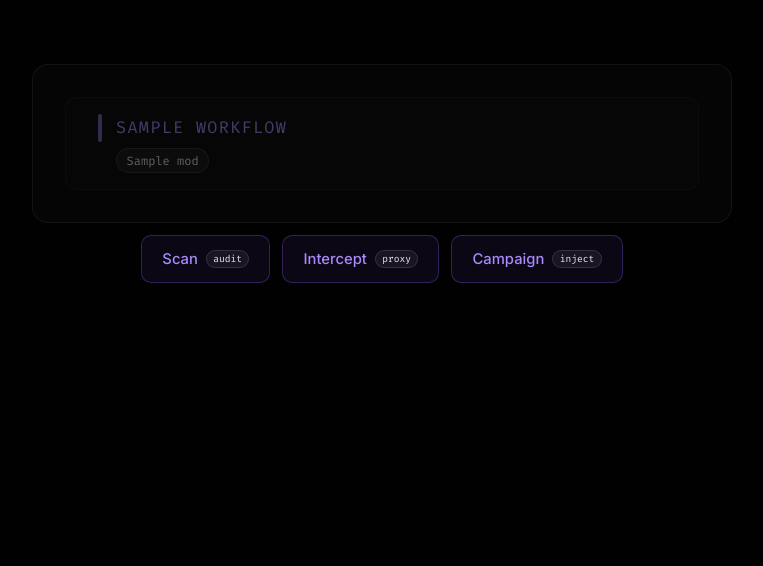
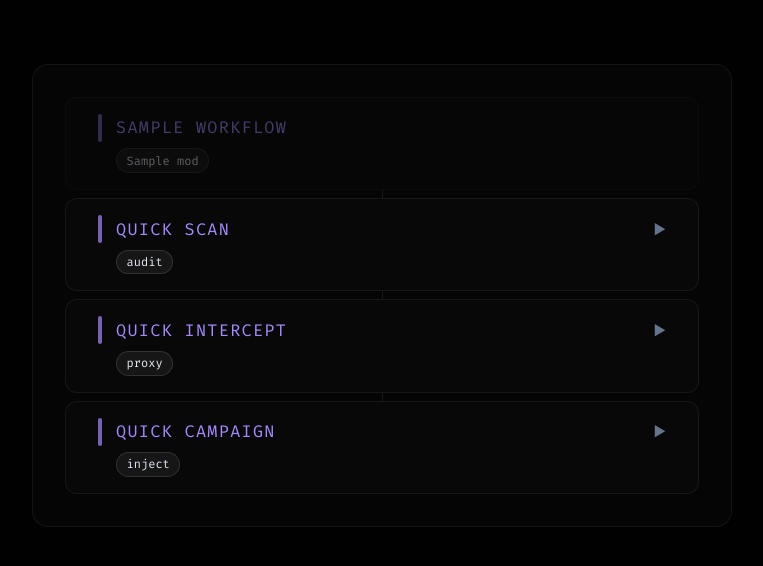
Before and after one commit to q-uestionable-AI/qai, a FastAPI app: template src/q_ai/server/templates/launcher.html in a window 1280 px wide. Shown: the part 71-637 px from the top of the page, without its empty margins (258-1021 px from the left). Run offline with FastAPI, Linux system fonts and the light colour scheme; the template is opened without the code that fills it: most values are stand-ins (such as "Sample title", 1, 10 or a date in 2020); parts of the project's set-up code (start-up, migrations or seed data) failed here and were passed over; some libraries are stand-ins or nearby versions.

Commit message:
feat: update quick action modals to include transport options

```diff
--- a/src/q_ai/server/static/app.css
+++ b/src/q_ai/server/static/app.css
@@ -404,103 +404,3 @@ select.select:focus {
     border-color: #22d3ee;
     color: #22d3ee;
 }
-
-/* ── Quick Action capsule buttons ─────────────────────────── */
-.qa-capsules {
-    display: flex;
-    justify-content: center;
-    gap: 0.75rem;
-    flex-wrap: wrap;
-}
-
-.qa-capsule {
-    display: inline-flex;
-    align-items: center;
-    gap: 0.5rem;
-    background: rgba(139, 92, 246, 0.08);
-    border: 1px solid rgba(139, 92, 246, 0.3);
-    color: #a78bfa;
-    border-radius: 10px;
-    padding: 0.75rem 1.25rem;
-    font-size: 0.925rem;
-    font-weight: 500;
-    cursor: pointer;
-    transition: all 0.2s ease;
-    text-decoration: none;
-}
-
-.qa-capsule:hover {
-    background: rgba(139, 92, 246, 0.12);
-    border-color: rgba(139, 92, 246, 0.5);
-    color: #c4b5fd;
-}
-
-.qa-capsule .qa-badge {
-    font-family: 'Fira Code', monospace;
-    font-size: 0.6rem;
-    color: #e2e8f0;
-    background: rgba(255, 255, 255, 0.06);
-    border: 1px solid rgba(255, 255, 255, 0.12);
-    border-radius: 9999px;
-    padding: 0.05rem 0.4rem;
-}
-
-/* ── Launcher modal (Quick Action modals) ─────────────────── */
-.launcher-modal .modal-box {
-    background: #0f1219;
-    border: 1px solid rgba(139, 92, 246, 0.25);
-    box-shadow: 0 0 30px rgba(139, 92, 246, 0.1);
-}
-.launcher-modal .modal-box h3 {
-    color: #f1f5f9;
-}
-.launcher-modal label span,
-.launcher-modal .label-text {
-    font-family: 'Fira Code', ui-monospace, monospace;
-    font-size: 0.75rem;
-    color: #94a3b8;
-}
-.launcher-modal select {
-    background: #0a0a0f !important;
-    color: #f1f5f9 !important;
-    border-color: rgba(139, 92, 246, 0.25) !important;
-}
-.launcher-modal select option {
-    background: #0a0a0f !important;
-    color: #e2e8f0 !important;
-}
-.launcher-modal select:focus {
-    border-color: rgba(139, 92, 246, 0.5) !important;
-    box-shadow: 0 0 0 2px rgba(139, 92, 246, 0.15) !important;
-}
-.launcher-modal input[type="text"]:focus,
-.launcher-modal input[type="number"]:focus,
-.launcher-modal select:focus {
-    border-color: rgba(139, 92, 246, 0.5);
-    box-shadow: 0 0 0 2px rgba(139, 92, 246, 0.15);
-    outline: none;
-}
-.launcher-modal a:focus {
-    outline: none;
-}
-.launcher-modal .btn-launch {
-    background: transparent;
-    color: #06b6d4;
-    border: 1px solid rgba(6, 182, 212, 0.4);
-    font-weight: 600;
-}
-.launcher-modal .btn-launch:hover {
-    background: rgba(6, 182, 212, 0.1);
-    border-color: #22d3ee;
-    color: #22d3ee;
-}
-.launcher-modal .btn-cancel {
-    background: transparent;
-    border: 1px solid rgba(139, 92, 246, 0.3);
-    color: #a78bfa;
-}
-.launcher-modal .btn-cancel:hover {
-    background: rgba(139, 92, 246, 0.1);
-    border-color: #a78bfa;
-    color: #c4b5fd;
-}
--- a/src/q_ai/server/templates/launcher.html
+++ b/src/q_ai/server/templates/launcher.html
@@ -288,101 +288,134 @@
             {% endif %}
         </div>
         {% endfor %}
+
+        {# ---- Quick Action accordion rows ---- #}
+
+        <div class="wf-connector"></div>
+        <div class="wf-row" id="wf-row-qa_scan"
+             style="--wf-bg: {{ wf_color_default.bg }}; --wf-border: {{ wf_color_default.border }}; --wf-color: {{ wf_color_default.color }};">
+            <div class="wf-row-header"
+                 onclick="toggleAccordion('qa_scan')"
+                 onkeydown="if(event.key==='Enter'||event.key===' '){event.preventDefault();toggleAccordion('qa_scan');}"
+                 role="button" tabindex="0" aria-label="Toggle Quick Scan">
+                <div class="wf-row-top">
+                    <div class="wf-row-left">
+                        <div class="wf-row-bar" style="background: {{ wf_color_default.color }};"></div>
+                        <span class="wf-row-name" style="color: {{ wf_color_default.color }};">Quick Scan</span>
                     </div>
-
-    {# ---- Quick Action capsule buttons ---- #}
-    <div class="qa-capsules mt-3">
-        <button class="qa-capsule" onclick="openQuickActionModal('qa_scan')"
-                onkeydown="if(event.key==='Enter'||event.key===' '){event.preventDefault();openQuickActionModal('qa_scan');}"
-                aria-label="Quick Scan">
-            <span>Scan</span>
-            <span class="qa-badge">audit</span>
-        </button>
-        <button class="qa-capsule" onclick="openQuickActionModal('qa_intercept')"
-                onkeydown="if(event.key==='Enter'||event.key===' '){event.preventDefault();openQuickActionModal('qa_intercept');}"
-                aria-label="Quick Intercept">
-            <span>Intercept</span>
-            <span class="qa-badge">proxy</span>
-        </button>
-        <button class="qa-capsule" onclick="openQuickActionModal('qa_campaign')"
-                onkeydown="if(event.key==='Enter'||event.key===' '){event.preventDefault();openQuickActionModal('qa_campaign');}"
-                aria-label="Quick Campaign">
-            <span>Campaign</span>
-            <span class="qa-badge">inject</span>
-        </button>
+                    <span class="wf-row-chevron">&#9654;</span>
                 </div>
-
-    {# ==== Quick Action modals (unchanged) ==== #}
-
-    <dialog id="modal-qa_scan" class="modal launcher-modal">
-        <div class="modal-box">
-            <h3 class="text-lg font-bold mb-4">Scan</h3>
+                <div class="wf-row-modules">
+                    <span class="wf-module-pill-sm">audit</span>
+                </div>
+            </div>
+            <div class="wf-row-body">
+                <p class="wf-row-desc">Run a standalone audit scan against an MCP server.</p>
+                <div class="wf-row-pills">
+                    <span class="wf-module-pill">audit</span>
+                </div>
+                <div class="wf-row-form">
                 <form id="form-qa_scan" class="space-y-4" onsubmit="return launchQuickAction(event, 'qa_scan')">
                     <input type="hidden" name="action" value="scan" />
                     {{ target_name_field('qa_scan', "my-mcp-server") }}
                     {{ transport_fields('qa_scan') }}
                     <div id="error-qa_scan" class="text-error text-sm hidden"></div>
-                <div class="modal-action">
+                    <div class="mt-4">
                         <button type="submit" class="btn btn-sm btn-launch">Scan</button>
-                    <button type="button" class="btn btn-sm btn-cancel"
-                            onclick="document.getElementById('modal-qa_scan').close()">Cancel</button>
                     </div>
                 </form>
                 </div>
-        <form method="dialog" class="modal-backdrop"><button>close</button></form>
-    </dialog>
+            </div>
+        </div>
 
-    <dialog id="modal-qa_intercept" class="modal launcher-modal">
-        <div class="modal-box">
-            <h3 class="text-lg font-bold mb-4">Intercept</h3>
+        <div class="wf-connector"></div>
+        <div class="wf-row" id="wf-row-qa_intercept"
+             style="--wf-bg: {{ wf_color_default.bg }}; --wf-border: {{ wf_color_default.border }}; --wf-color: {{ wf_color_default.color }};">
+            <div class="wf-row-header"
+                 onclick="toggleAccordion('qa_intercept')"
+                 onkeydown="if(event.key==='Enter'||event.key===' '){event.preventDefault();toggleAccordion('qa_intercept');}"
+                 role="button" tabindex="0" aria-label="Toggle Quick Intercept">
+                <div class="wf-row-top">
+                    <div class="wf-row-left">
+                        <div class="wf-row-bar" style="background: {{ wf_color_default.color }};"></div>
+                        <span class="wf-row-name" style="color: {{ wf_color_default.color }};">Quick Intercept</span>
+                    </div>
+                    <span class="wf-row-chevron">&#9654;</span>
+                </div>
+                <div class="wf-row-modules">
+                    <span class="wf-module-pill-sm">proxy</span>
+                </div>
+            </div>
+            <div class="wf-row-body">
+                <p class="wf-row-desc">Start a standalone proxy intercept session against an MCP server.</p>
+                <div class="wf-row-pills">
+                    <span class="wf-module-pill">proxy</span>
+                </div>
+                <div class="wf-row-form">
                 <form id="form-qa_intercept" class="space-y-4" onsubmit="return launchQuickAction(event, 'qa_intercept')">
                     <input type="hidden" name="action" value="intercept" />
                     {{ target_name_field('qa_intercept', "my-mcp-server") }}
                     {{ transport_fields('qa_intercept') }}
                     <div id="error-qa_intercept" class="text-error text-sm hidden"></div>
-                <div class="modal-action">
+                    <div class="mt-4">
                         <button type="submit" class="btn btn-sm btn-launch">Intercept</button>
-                    <button type="button" class="btn btn-sm btn-cancel"
-                            onclick="document.getElementById('modal-qa_intercept').close()">Cancel</button>
                     </div>
                 </form>
                 </div>
-        <form method="dialog" class="modal-backdrop"><button>close</button></form>
-    </dialog>
+            </div>
+        </div>
 
-    <dialog id="modal-qa_campaign" class="modal launcher-modal">
-        <div class="modal-box">
-            <h3 class="text-lg font-bold mb-4">Campaign</h3>
+        <div class="wf-connector"></div>
+        <div class="wf-row" id="wf-row-qa_campaign"
+             style="--wf-bg: {{ wf_color_default.bg }}; --wf-border: {{ wf_color_default.border }}; --wf-color: {{ wf_color_default.color }};">
+            <div class="wf-row-header"
+                 onclick="toggleAccordion('qa_campaign')"
+                 onkeydown="if(event.key==='Enter'||event.key===' '){event.preventDefault();toggleAccordion('qa_campaign');}"
+                 role="button" tabindex="0" aria-label="Toggle Quick Campaign">
+                <div class="wf-row-top">
+                    <div class="wf-row-left">
+                        <div class="wf-row-bar" style="background: {{ wf_color_default.color }};"></div>
+                        <span class="wf-row-name" style="color: {{ wf_color_default.color }};">Quick Campaign</span>
+                    </div>
+                    <span class="wf-row-chevron">&#9654;</span>
+                </div>
+                <div class="wf-row-modules">
+                    <span class="wf-module-pill-sm">inject</span>
+                </div>
+            </div>
+            <div class="wf-row-body">
+                <p class="wf-row-desc">Run a standalone injection campaign against an MCP server.</p>
+                <div class="wf-row-pills">
+                    <span class="wf-module-pill">inject</span>
+                </div>
                 {% if providers|length == 0 %}
-            <div style="background: rgba(245,158,11,0.1); border: 1px solid rgba(245,158,11,0.35); border-radius: 0.5rem; padding: 0.75rem 1rem; margin-bottom: 1rem; color: #fbbf24;" class="mb-4">
+                <div style="background: rgba(245,158,11,0.1); border: 1px solid rgba(245,158,11,0.35); border-radius: 0.5rem; padding: 0.75rem 1rem; color: #fbbf24;">
                     <p class="text-sm">Campaigns require an LLM provider.</p>
                     <a href="/settings#providers" style="color: #06b6d4;" class="text-sm">Configure one now</a>
                 </div>
                 {% else %}
+                <div class="wf-row-form">
                 <form id="form-qa_campaign" class="space-y-4" onsubmit="return launchQuickAction(event, 'qa_campaign')">
                     <input type="hidden" name="action" value="campaign" />
                     {{ target_name_field('qa_campaign', "my-mcp-server") }}
                     {{ transport_fields('qa_campaign') }}
                     {% set selector_id = "campaign" %}
                     {% include "partials/model_selector.html" %}
-
                     <div class="form-control">
                         <label class="label"><span class="label-text">Rounds</span></label>
                         <input type="number" name="rounds" value="1" min="1" max="10"
                                class="input input-bordered input-sm w-24" />
                     </div>
-
                     <div id="error-qa_campaign" class="text-error text-sm hidden"></div>
-                <div class="modal-action">
+                    <div class="mt-4">
                         <button type="submit" class="btn btn-sm btn-launch">Launch</button>
-                    <button type="button" class="btn btn-sm btn-cancel"
-                            onclick="document.getElementById('modal-qa_campaign').close()">Cancel</button>
                     </div>
                 </form>
+                </div>
                 {% endif %}
             </div>
-        <form method="dialog" class="modal-backdrop"><button>close</button></form>
-    </dialog>
+        </div>
+    </div>
 </div>
 
 <script>
@@ -491,10 +524,6 @@ async function loadChainExecutions(wfId) {
     } catch (err) { /* silently fail */ }
 }
 
-function openQuickActionModal(modalId) {
-    document.getElementById('modal-' + modalId).showModal();
-}
-
 var _launchInFlight = {};
 
 async function _doLaunch(e, wfId, url) {
--- a/src/q_ai/server/templates/partials/audit_results_tab.html
+++ b/src/q_ai/server/templates/partials/audit_results_tab.html
@@ -44,7 +44,7 @@
         </thead>
         <tbody>
             {% for f in audit_findings %}
-            <tr id="finding-{{ f.id }}" data-finding-id="{{ f.id }}" class="finding-row hover:bg-base-300/30">
+            <tr id="finding-{{ f.id }}" data-finding-id="{{ f.id }}" class="finding-row hover:bg-base-300/30 border-b border-base-content/10">
                 <td><span class="badge badge-xs badge-{{ f.severity.name | lower }}">{{ f.severity.name }}</span></td>
                 <td class="font-medium">{{ f.title }}</td>
                 <td class="text-xs text-base-content/60 max-w-[300px]">{{ f.description or '' }}</td>
```
Also changed, not shown: src/q_ai/server/templates/partials/run_history.html (+7 -0 lines). Lines whose indentation alone changed are shown as unchanged.
